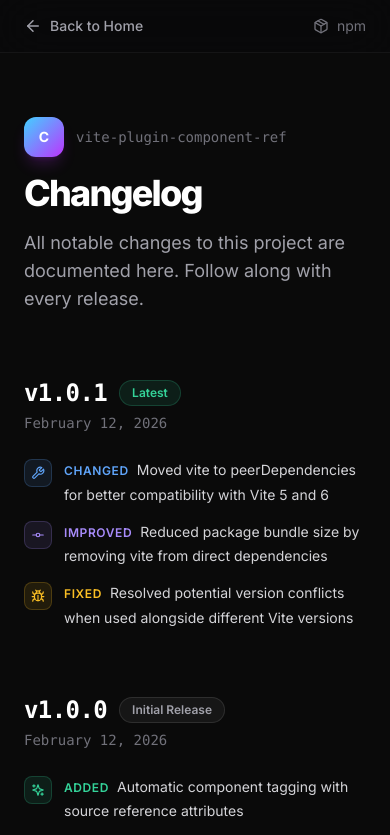
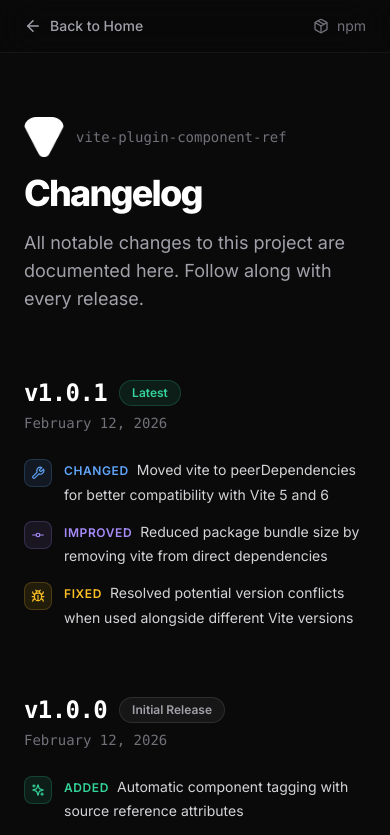
Before and after one commit to sirilmp/component-ref-2.0-doc, a React (Vite) app: page /changelog in a window 390 px wide. Shown: the top 835 px of the page. Built offline with nearby package versions, Linux system fonts and the light colour scheme; the HTML template or start-up script is replaced by a standard one.

Commit message:
feat: add logo image, npm link in mobile menu, footer styling updates

```diff
--- a/src/components/Footer.tsx
+++ b/src/components/Footer.tsx
@@ -5,12 +5,10 @@
   return (
     <footer className="py-12 border-t border-white/5 mt-auto bg-black/20 backdrop-blur-sm">
       <div className="max-w-[1200px] mx-auto px-6 flex flex-col md:flex-row justify-between items-center gap-6 md:gap-4 text-center md:text-left">
-        <div className="flex items-center gap-3 font-bold text-sm text-zinc-300">
-          <div className="w-6 h-6 bg-zinc-800 rounded flex items-center justify-center border border-white/10">
-            <span className="text-xs bg-gradient-to-br from-vite-blue to-vite-purple bg-clip-text text-transparent">C</span>
-          </div>
-          <span className="text-zinc-100">
-            component-ref-tagger
+        <div className="flex items-center gap-3 font-bold text-sm text-zinc-600">
+          <img src="/logo.png" alt="component-ref-tagger" className="w-6 h-6 rounded opacity-30" />
+          <span className="text-zinc-600 font-medium">
+            Component Ref
           </span>
         </div>
         <p className="text-zinc-600 text-sm flex items-center gap-1">
--- a/src/components/Navbar.tsx
+++ b/src/components/Navbar.tsx
@@ -43,9 +43,7 @@
               window.scrollTo({ top: 0, behavior: 'smooth' });
             }}
           >
-            <div className="w-8 h-8 bg-gradient-to-br from-vite-blue to-vite-purple text-white flex items-center justify-center rounded-lg text-sm shadow-lg shadow-vite-purple/20">
-              C
-            </div>
+            <img src="/logo.png" alt="component-ref-tagger" className="w-8 h-8 rounded-lg" />
             <span className="text-zinc-100 font-bold tracking-tight text-sm md:text-base hidden xs:block">
               component-ref-tagger
             </span>
@@ -70,7 +68,7 @@
           </div>
 
           {/* Icon links — visible on all screen sizes */}
-          <div className="flex items-center gap-1">
+          {/* <div className="flex items-center gap-1">
             <a
               href="https://www.npmjs.com/package/vite-plugin-component-ref"
               target="_blank"
@@ -94,7 +92,7 @@
             >
               <Github size={20} />
             </a>
-          </div>
+          </div> */}
 
           {/* Double-line Hamburger Button */}
           <button
@@ -183,6 +181,20 @@
               <div className="h-px bg-white/10 my-2"></div>
 
               <a
+                href="https://www.npmjs.com/package/vite-plugin-component-ref"
+                target="_blank"
+                rel="noopener noreferrer"
+                className="p-4 text-left rounded-xl text-white hover:bg-white/10 transition-all duration-200 font-semibold text-lg flex items-center gap-3 no-underline"
+              >
+                <svg viewBox="0 0 24 24" width="24" height="24" stroke="currentColor" strokeWidth="2" fill="none" strokeLinecap="round" strokeLinejoin="round" className="lucide lucide-package">
+                  <path d="m16.5 9.4-9-5.19"></path>
+                  <path d="M21 16V8a2 2 0 0 0-1-1.73l-7-4a2 2 0 0 0-2 0l-7 4A2 2 0 0 0 3 8v8a2 2 0 0 0 1 1.73l7 4a2 2 0 0 0 2 0l7-4A2 2 0 0 0 21 16z"></path>
+                  <polyline points="3.27 6.96 12 12.01 20.73 6.96"></polyline>
+                  <line x1="12" y1="22.08" x2="12" y2="12"></line>
+                </svg>
+                <span>npm</span>
+              </a>
+              <a
                 href="https://github.com/sirilmp/component-referrance-tagger"
                 target="_blank"
                 rel="noopener noreferrer"
--- a/src/pages/Changelog.tsx
+++ b/src/pages/Changelog.tsx
@@ -84,9 +84,7 @@
           className="mb-16"
         >
           <div className="flex items-center gap-3 mb-4">
-            <div className="w-10 h-10 bg-gradient-to-br from-vite-blue to-vite-purple text-white flex items-center justify-center rounded-xl text-sm font-bold shadow-lg shadow-vite-purple/20">
-              C
-            </div>
+            <img src="/logo.png" alt="component-ref-tagger" className="w-10 h-10 rounded-xl" />
             <span className="text-zinc-500 text-sm font-mono">vite-plugin-component-ref</span>
           </div>
           <h1 className="text-4xl sm:text-5xl md:text-6xl font-extrabold tracking-tighter text-white mb-4">
```
Also changed, not shown: public/logo.png (added).
